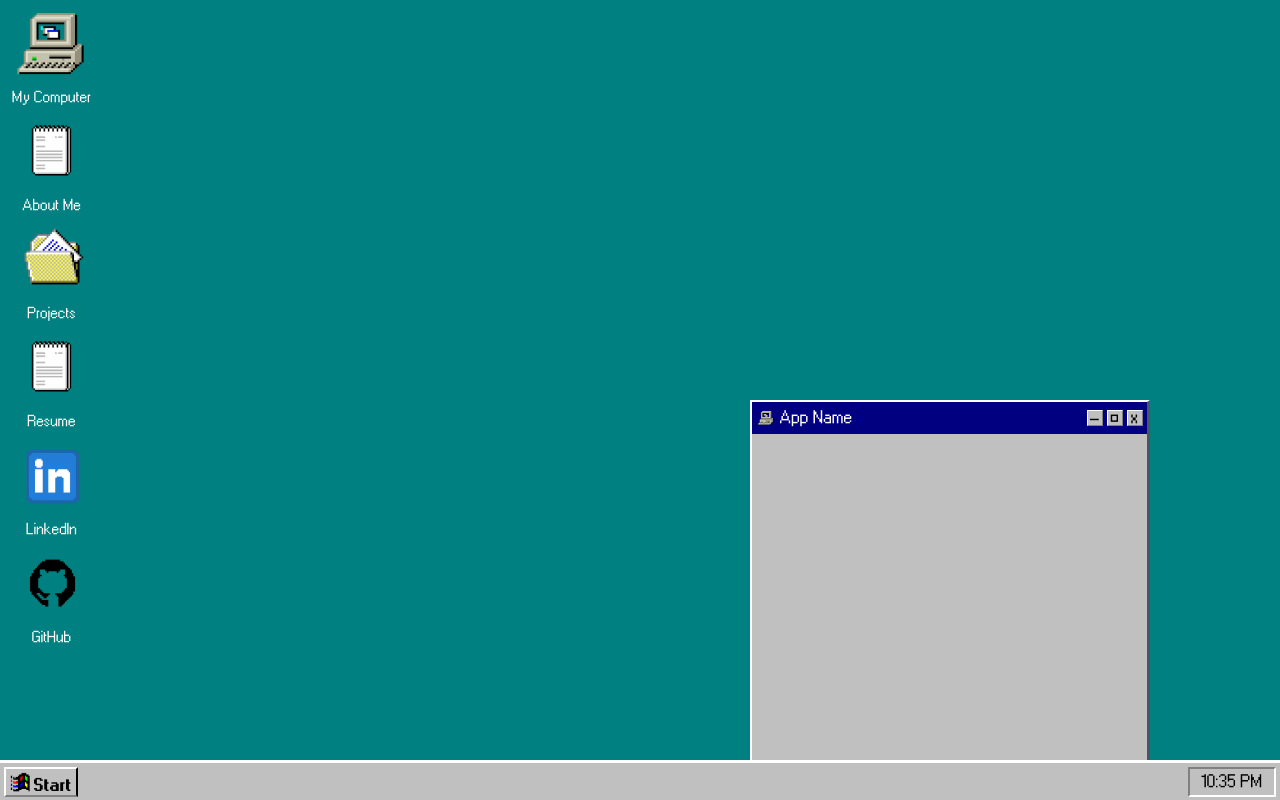
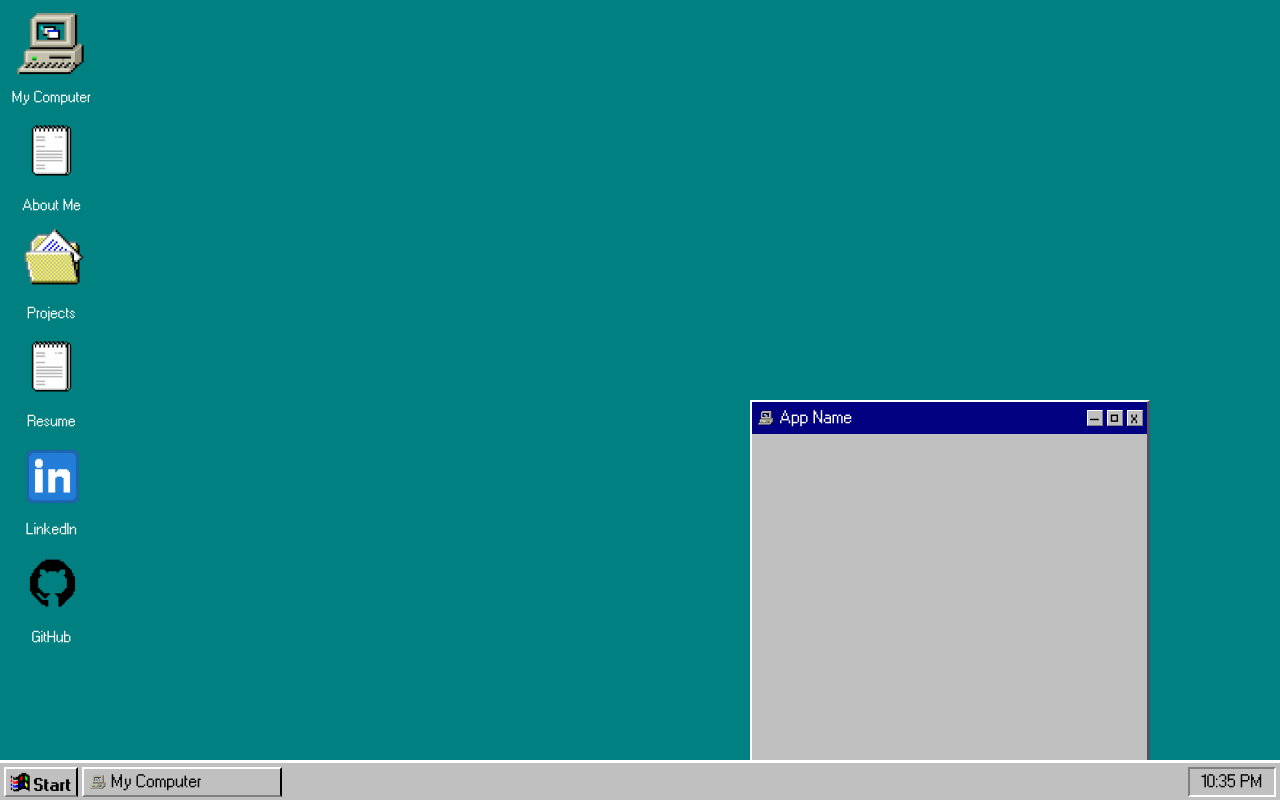
Before and after one commit to patrickzyeh/portfolio, a React (Vite) app: page / in a window 1280 px wide. Built offline with nearby package versions, Linux system fonts and the light colour scheme.

Commit message:
window tabs

```diff
--- a/src/App.tsx
+++ b/src/App.tsx
@@ -1,19 +1,23 @@
 import { useState } from "react";
 
-import WindowBar from "./components/WindowBar";
+import WindowBar from "./components/WindowBar/WindowBar";
 import Window from "./components/Window";
 import Application from "./components/Application/Application";
+import type { App } from "./components/Application/ApplicationProps";
 
 function App() {
     const [selected, setSelected] = useState<string | null>(null);
-    // need state to track opened tab, feed this into the window bar as a prop, window bar will map each to a tab component
+    const [opened, setOpened] = useState<Array<App>>([{ icon: "../public/computer-icon.png", name: "My Computer" }]);
+
     // need to lift the state of minimize, fs, close here -> allows us to sync the tabs and windows and apps
 
     function handleUrlClick(url: string): void {
         window.open(url, "_blank");
     }
 
-    function handleAppClick(): void {}
+    function handleAppClick(app: App): void {
+        setOpened((prev) => [...prev, app]);
+    }
 
     return (
         <div className="min-h-screen w-full bg-windows95 cursor-window" onClick={() => setSelected(null)}>
@@ -25,7 +29,7 @@ function App() {
                         e.stopPropagation();
                         setSelected("My Computer");
                     }}
-                    onDoubleClick={handleAppClick}
+                    onDoubleClick={() => handleAppClick({ icon: "../public/computer-icon.png", name: "My Computer" })}
                     selected={selected == "My Computer"}
                 />
                 <Application
@@ -35,7 +39,7 @@ function App() {
                         e.stopPropagation();
                         setSelected("About Me");
                     }}
-                    onDoubleClick={handleAppClick}
+                    onDoubleClick={() => handleAppClick({ icon: "../public/text-icon.png", name: "About Me" })}
                     selected={selected == "About Me"}
                 />
                 <Application
@@ -45,7 +49,7 @@ function App() {
                         e.stopPropagation();
                         setSelected("Projects");
                     }}
-                    onDoubleClick={handleAppClick}
+                    onDoubleClick={() => handleAppClick({ icon: "../public/folder-icon.png", name: "Folder" })}
                     selected={selected == "Projects"}
                 />
 
@@ -81,7 +85,7 @@ function App() {
                 />
             </div>
             <Window />
-            <WindowBar />
+            <WindowBar tabs={opened} />
         </div>
     );
 }
--- a/src/components/Application/ApplicationProps.tsx
+++ b/src/components/Application/ApplicationProps.tsx
@@ -3,6 +3,11 @@ import type { MouseEventHandler } from "react";
 type OverloadedFormat = {
     (): void;
     (url: string): void;
+};
+
+export type App = {
+    icon: string;
+    name: string;
 };
 
 export default interface ApplicationProps {
--- a/src/components/Tab.tsx
+++ /dev/null
@@ -1,2 +0,0 @@
-function Tab() {}
-export default Tab;
--- /dev/null
+++ b/src/components/Tab/Tab.tsx
@@ -0,0 +1,15 @@
+import type { App } from "../Application/ApplicationProps";
+
+function Tab({ icon, name }: App) {
+    return (
+        <div
+            className="flex h-7.5 w-50 items-center ml-1 p-1 cursor-windowselect
+         border-t-2 border-l-2 border-t-white border-l-white
+         border-r-2 border-b-2 border-b-windowgrey"
+        >
+            <img src={icon} className="h-5 w-5" />
+            <p className="font-windowtext ml-1">{name}</p>
+        </div>
+    );
+}
+export default Tab;
--- a/src/components/Window.tsx
+++ b/src/components/Window.tsx
@@ -68,7 +68,7 @@ function Window() {
         >
             <div
                 id="topbar"
-                className="flex h-8 w-full bg-windowblue cursor-windowselect justify-between items-center font-windowtext"
+                className="flex h-8 w-full bg-windowblue cursor-windowgrab justify-between items-center font-windowtext"
                 onPointerDown={handlePointerDown}
             >
                 <div id="window-name" className="flex ml-1 items-center">
@@ -80,7 +80,10 @@ function Window() {
                     <button
                         className="flex h-4 w-4 items-center justify-center bg-windowbar
                         border-t border-l border-t-white border-l-white border-r
-                        border-b border-b-windowgrey border-r-windowgrey"
+                        border-b border-b-windowgrey border-r-windowgrey
+                         active:border-t-windowgrey active:border-l-windowgrey
+                         active:border-r-white active:border-b-white
+                         cursor-windowselect"
                     >
                         <span className="relative -top-1.5">_</span>
                     </button>
@@ -88,7 +91,10 @@ function Window() {
                     <button
                         className="flex h-4 w-4 items-center justify-center bg-windowbar
                         border-t border-l border-t-white border-l-white border-r
-                        border-b border-b-windowgrey border-r-windowgrey"
+                        border-b border-b-windowgrey border-r-windowgrey
+                         active:border-t-windowgrey active:border-l-windowgrey
+                         active:border-r-white active:border-b-white
+                         cursor-windowselect"
                     >
                         □
                     </button>
@@ -96,7 +102,10 @@ function Window() {
                     <button
                         className="flex h-4 w-4 items-center justify-center bg-windowbar
                         border-t border-l border-t-white border-l-white border-r
-                        border-b border-b-windowgrey border-r-windowgrey"
+                        border-b border-b-windowgrey border-r-windowgrey
+                         active:border-t-windowgrey active:border-l-windowgrey
+                         active:border-r-white active:border-b-white
+                         cursor-windowselect"
                     >
                         x
                     </button>
--- a/src/components/WindowBar.tsx
+++ b/src/components/WindowBar/WindowBar.tsx
@@ -1,6 +1,9 @@
 import { useState, useEffect } from "react";
 
-function WindowBar() {
+import Tab from "../Tab/Tab";
+import type WindowBarProps from "./WindowBarProps";
+
+function WindowBar({ tabs }: WindowBarProps) {
     const [date, setDate] = useState<Date>(new Date());
 
     useEffect(() => {
@@ -20,7 +23,7 @@ function WindowBar() {
 
     return (
         <div id="windowbar" className="absolute left-0 bottom-0 bg-windowbar h-10 w-full border-t-3 border-white flex items-center justify-between">
-            <div id="left-section">
+            <div id="left-section" className="flex">
                 <button
                     id="start"
                     className="flex h-7.5 items-center ml-1 p-1 cursor-windowselect
@@ -32,6 +35,10 @@ function WindowBar() {
                     <img src="../public/logo.png" className="h-5 w-5" />
                     <p className="font-windowtextbold ml-1">Start</p>
                 </button>
+
+                {tabs.map((tab) => (
+                    <Tab icon={tab.icon} name={tab.name} />
+                ))}
             </div>
 
             <div
--- /dev/null
+++ b/src/components/WindowBar/WindowBarProps.tsx
@@ -0,0 +1,5 @@
+import type { App } from "../Application/ApplicationProps";
+
+export default interface WindowBarProps {
+    tabs: Array<App>;
+}
```
Also changed, not shown: src/index.css (+3 -0 lines).
